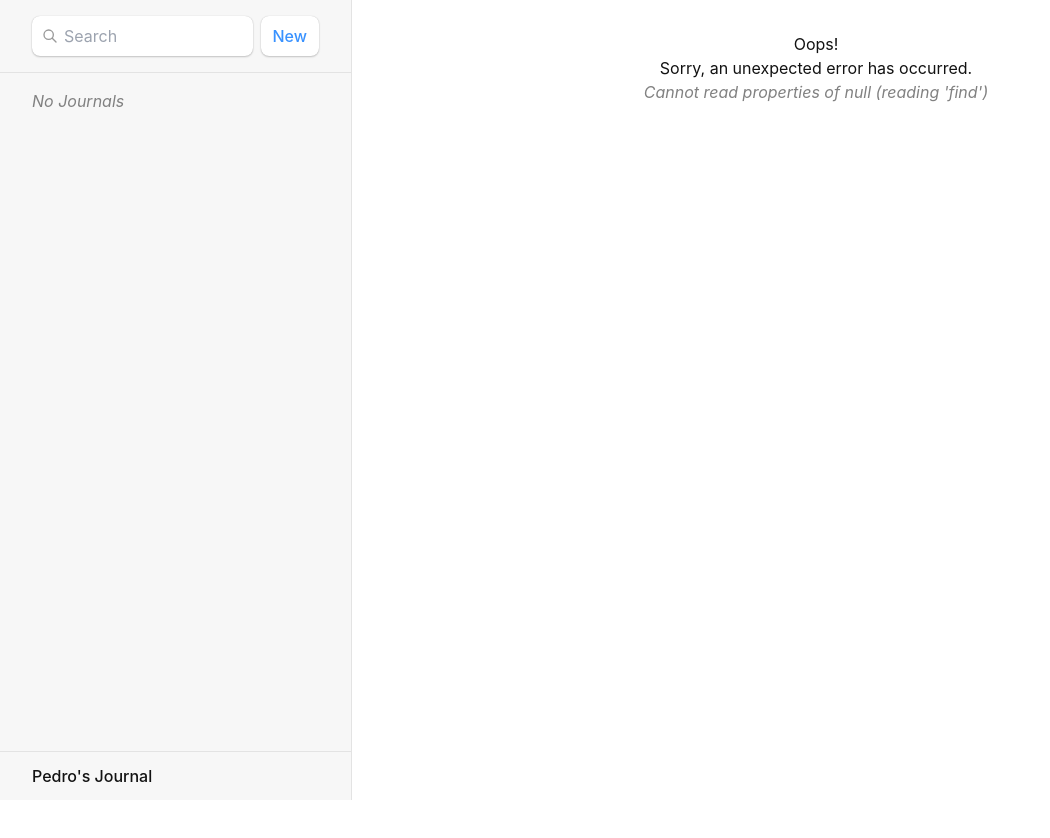
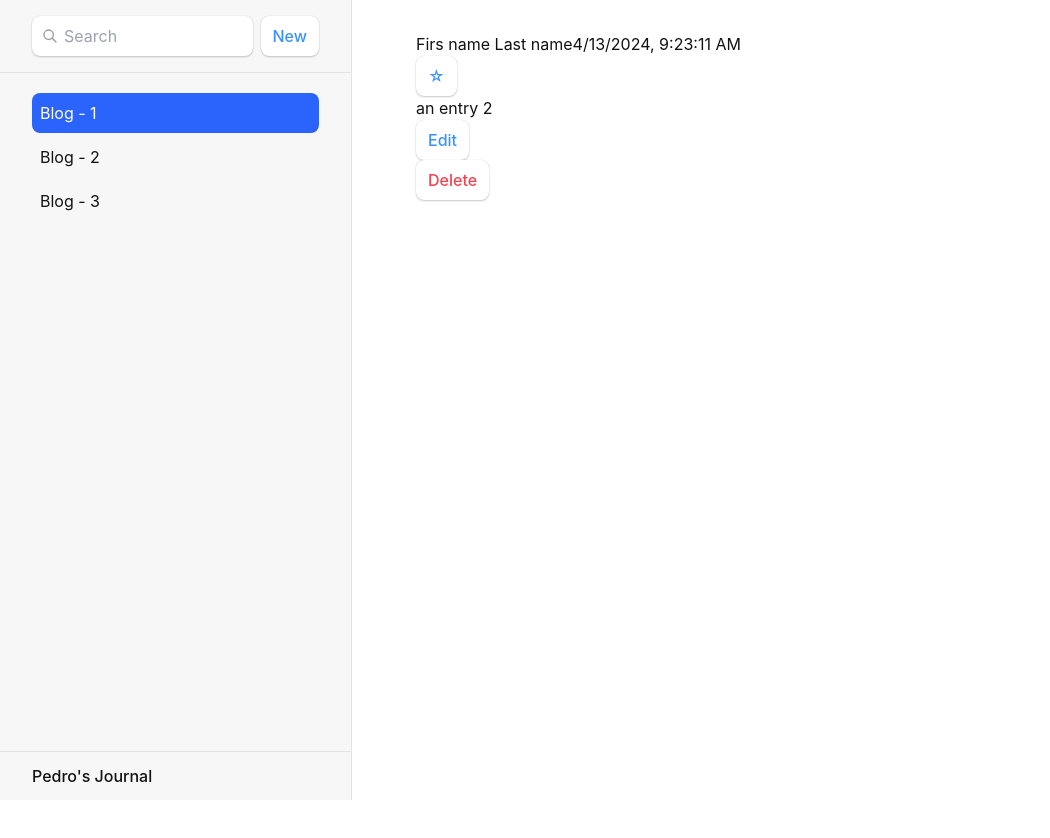
Before and after one commit to DelgadilloPedro-FS/Journal-app, a React (Vite) app: page /journals/1 in a window 1280 px wide. Shown: the top 838 px of the page, without its empty margins (0-1050 px from the left). Before the commit the page ends 800 px from the top, so only its background shows below. Built offline with nearby package versions, Linux system fonts and the light colour scheme.

Commit message:
add initial blogs and display of createdAt

```diff
--- a/src/journals.js
+++ b/src/journals.js
@@ -1,7 +1,7 @@
 import localforage from "localforage";
 import { matchSorter } from "match-sorter";
 import sortBy from "sort-by";
-
+// get journals
 export async function getJournals(query) {
   await fakeNetwork(`getJournals:${query}`);
   let journals = await localforage.getItem("journals");
@@ -11,7 +11,7 @@ export async function getJournals(query) {
   }
   return journals.sort(sortBy("last", "createdAt"));
 }
-
+// crete journals
 export async function createJournal() {
   await fakeNetwork();
   let id = Math.random().toString(36).substring(2, 9);
@@ -25,14 +25,14 @@ export async function createJournal() {
 export async function getJournal(id) {
   await fakeNetwork(`journal:${id}`);
   let journals = await localforage.getItem("journals");
-  let journal = journals.find(journal => journal.id === id);
+  let journal = journals.find((journal) => journal.id === id);
   return journal ?? null;
 }
 
 export async function updateJournal(id, updates) {
   await fakeNetwork();
   let journals = await localforage.getItem("journals");
-  let journal = journals.find(journal => journal.id === id);
+  let journal = journals.find((journal) => journal.id === id);
   if (!journal) throw new Error("No journal found for", id);
   Object.assign(journal, updates);
   await set(journals);
@@ -41,7 +41,7 @@ export async function updateJournal(id, updates) {
 
 export async function deleteJournal(id) {
   let journals = await localforage.getItem("journals");
-  let index = journals.findIndex(journal => journal.id === id);
+  let index = journals.findIndex((journal) => journal.id === id);
   if (index > -1) {
     journals.splice(index, 1);
     await set(journals);
@@ -67,7 +67,36 @@ async function fakeNetwork(key) {
   }
 
   fakeCache[key] = true;
-  return new Promise(res => {
+  return new Promise((res) => {
     setTimeout(res, Math.random() * 800);
   });
 }
+// Mock Data
+const DATA = [
+  {
+    id: "1",
+    name: "Blog - 1",
+    author_First_Name: "Firs name",
+    author_Last_Name: "Last name",
+    entry: "an entry 2",
+    createdAt: 1713000191648
+  },
+  {
+    id: "2",
+    name: "Blog - 2",
+    author_First_Name: "Firs name",
+    author_Last_Name: "Last name",
+    entry: "an entry 3",
+    createdAt: 1713000191648
+  },
+  {
+    id: "3",
+    name: "Blog - 3",
+    author_First_Name: "Firs name",
+    author_Last_Name: "Last name",
+    entry: "an entry 4",
+    createdAt: 1713000191648
+  },
+];
+// set intial Post
+set(DATA);
--- a/src/routes/journal.jsx
+++ b/src/routes/journal.jsx
@@ -23,9 +23,12 @@ export default function journal() {
   const { journal } = useLoaderData();
 
   return (
-    <div className="bg-white shadow-md rounded overflow-hidden mb-4">
+    <div
+      className="bg-white shadow-md rounded overflow-hidden mb-4"
+    >
       <div className="flex justify-between px-4 py-3">
-      <span className="text-lg font-bold">
+        <div className="flex items-center">
+          <span className="text-lg font-bold mr-2">
             {journal.name ? (
               <>
                 {journal.author_First_Name} {journal.author_Last_Name}
@@ -34,13 +37,20 @@ export default function journal() {
               <i>No Name</i>
             )}
           </span>
+          <span className="text-gray-500 text-sm">
+            {new Date(journal.createdAt).toLocaleString()}
+          </span>
+        </div>
         <Favorite journal={journal} />
       </div>
       <div className="px-4 pb-4">
         <p className="text-gray-700 mb-4">{journal.entry}</p>
         <div className="flex justify-end">
           <Form action="edit" className="mr-2">
-          <button type="submit" className="bg-blue-500 hover:bg-blue-700 text-white font-bold py-2 px-4 rounded focus:outline-none focus:shadow-outline">
+            <button
+              type="submit"
+              className="bg-blue-500 hover:bg-blue-700 text-white font-bold py-2 px-4 rounded focus:outline-none focus:shadow-outline"
+            >
               Edit
             </button>
           </Form>
@@ -54,9 +64,26 @@ export default function journal() {
             }}
             className="flex items-center"
           >
-          <button type="submit" className="text-red-500 hover:text-red-700 font-bold focus:outline-none">
+            <button
+              type="submit"
+              className="text-red-500 hover:text-red-700 font-bold focus:outline-none"
+            >
               Delete
             </button>
+            <svg
+              xmlns="http://www.w3.org/2000/svg"
+              className="h-4 w-4 ml-1"
+              fill="none"
+              viewBox="0 0 24 24"
+              stroke="currentColor"
+            >
+              <path
+                strokeLinecap="round"
+                strokeLinejoin="round"
+                strokeWidth={2}
+                d="M19 7l%-4 4-4-4 1-1-4-4-4 4-1 1 4 4 4-4z"
+              />
+            </svg>
           </Form>
         </div>
       </div>
```
Also changed, not shown: src/main.jsx (+10 -1 lines). Lines whose indentation alone changed are shown as unchanged.
